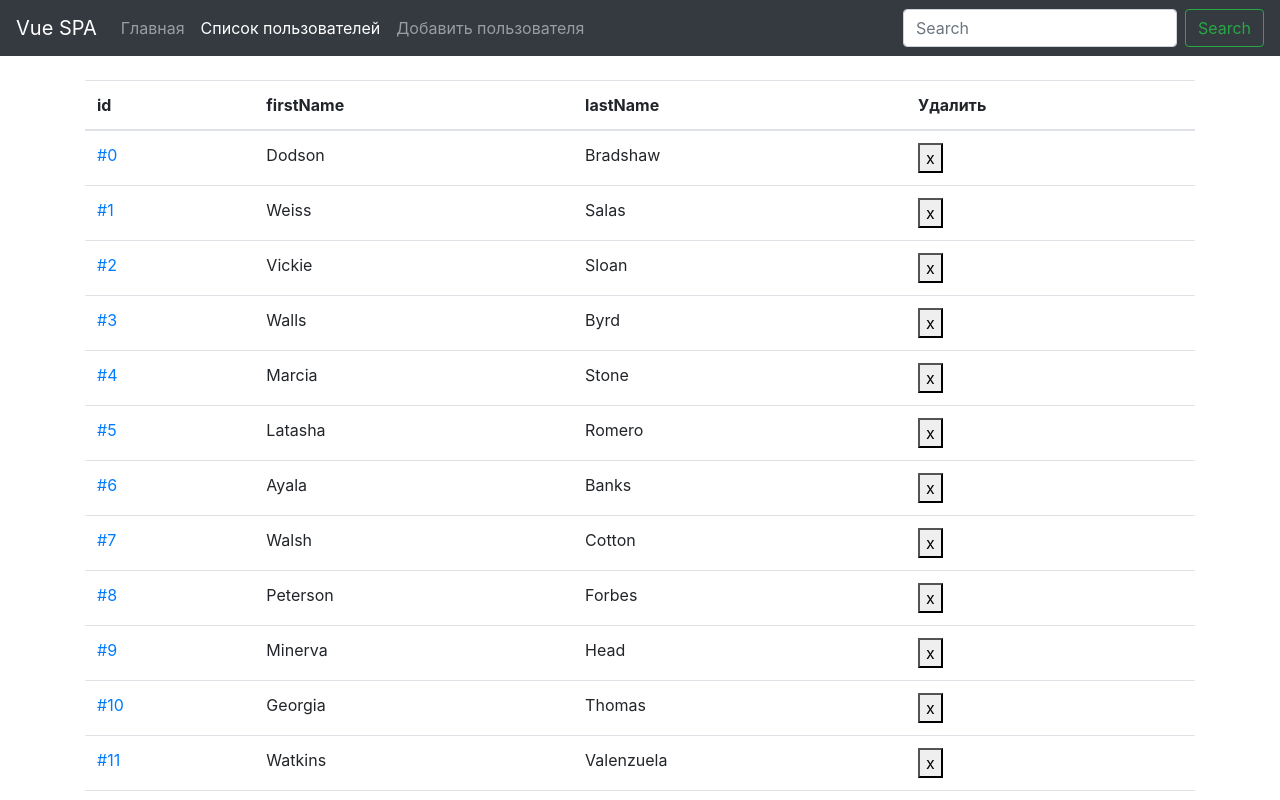
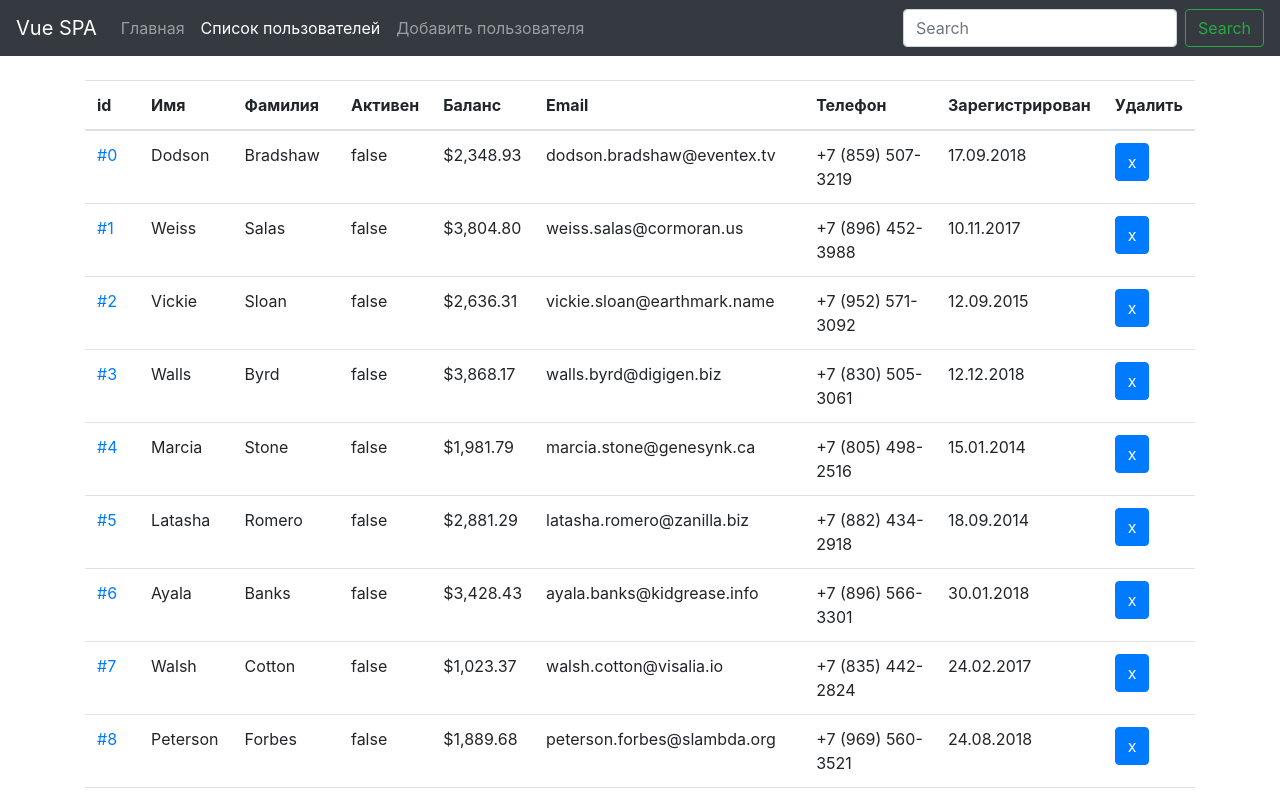
Before and after one commit to GovorukhinAndrey/VueUserList, a Vue app: page /users in a window 1280 px wide. Both pictures are taken after a click on the button "Загрузить данные". Shown: the top 800 px of the page. Built offline with nearby package versions, Linux system fonts and the light colour scheme; data requests are answered from the project's data file.

Commit message:
Добавил поля к списку пользователей

```diff
--- a/src/components/UserList.vue
+++ b/src/components/UserList.vue
@@ -2,18 +2,15 @@
   <table class="table table-hover">
     <thead>
       <tr>
-        <th>
-          id
-        </th>
-        <th>
-          firstName
-        </th>
-        <th>
-          lastName
-        </th>
-        <th>
-          Удалить
-        </th>
+        <th>id</th>
+        <th>Имя</th>
+        <th>Фамилия</th>
+        <th>Активен</th>
+        <th>Баланс</th>
+        <th>Email</th>
+        <th>Телефон</th>
+        <th>Зарегистрирован</th>
+        <th>Удалить</th>
       </tr>
     </thead>
     <tbody>
@@ -21,14 +18,15 @@
         <td>
           <router-link :to="`/users/${item.id}`"> #{{ item.id }} </router-link>
         </td>
+        <td>{{ item.firstName }}</td>
+        <td>{{ item.lastName }}</td>
+        <td>{{ item.isActive }}</td>
+        <td>{{ item.balance }}</td>
+        <td>{{ item.email }}</td>
+        <td>{{ item.phone }}</td>
+        <td>{{ item.registered }}</td>
         <td>
-          {{ item.firstName }}
-        </td>
-        <td>
-          {{ item.lastName }}
-        </td>
-        <td>
-          <button type="button" @click="removeUser(item.id)">
+          <button type="button" class="btn btn-primary" @click="removeUser(item.id)">
             x
           </button>
         </td>
```
